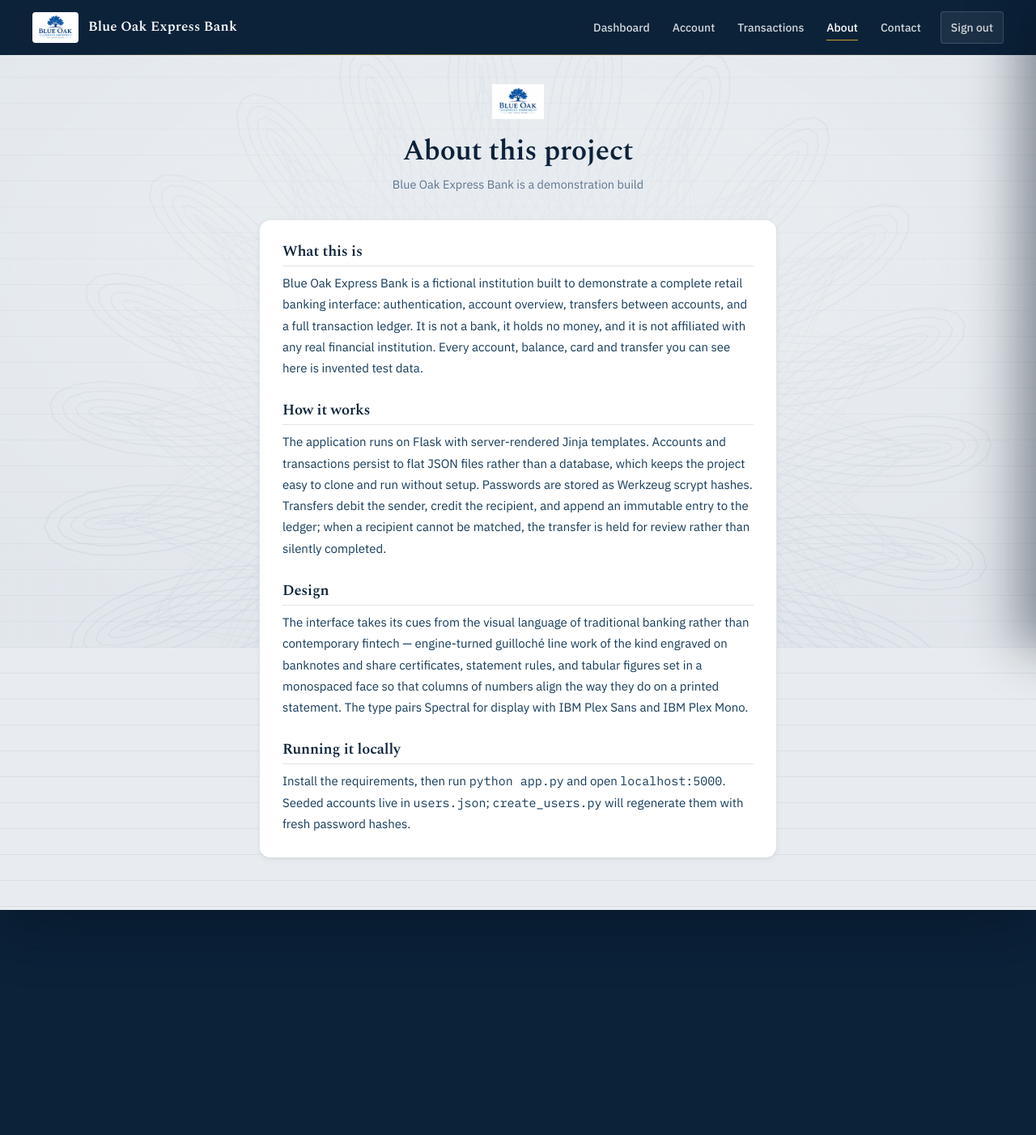
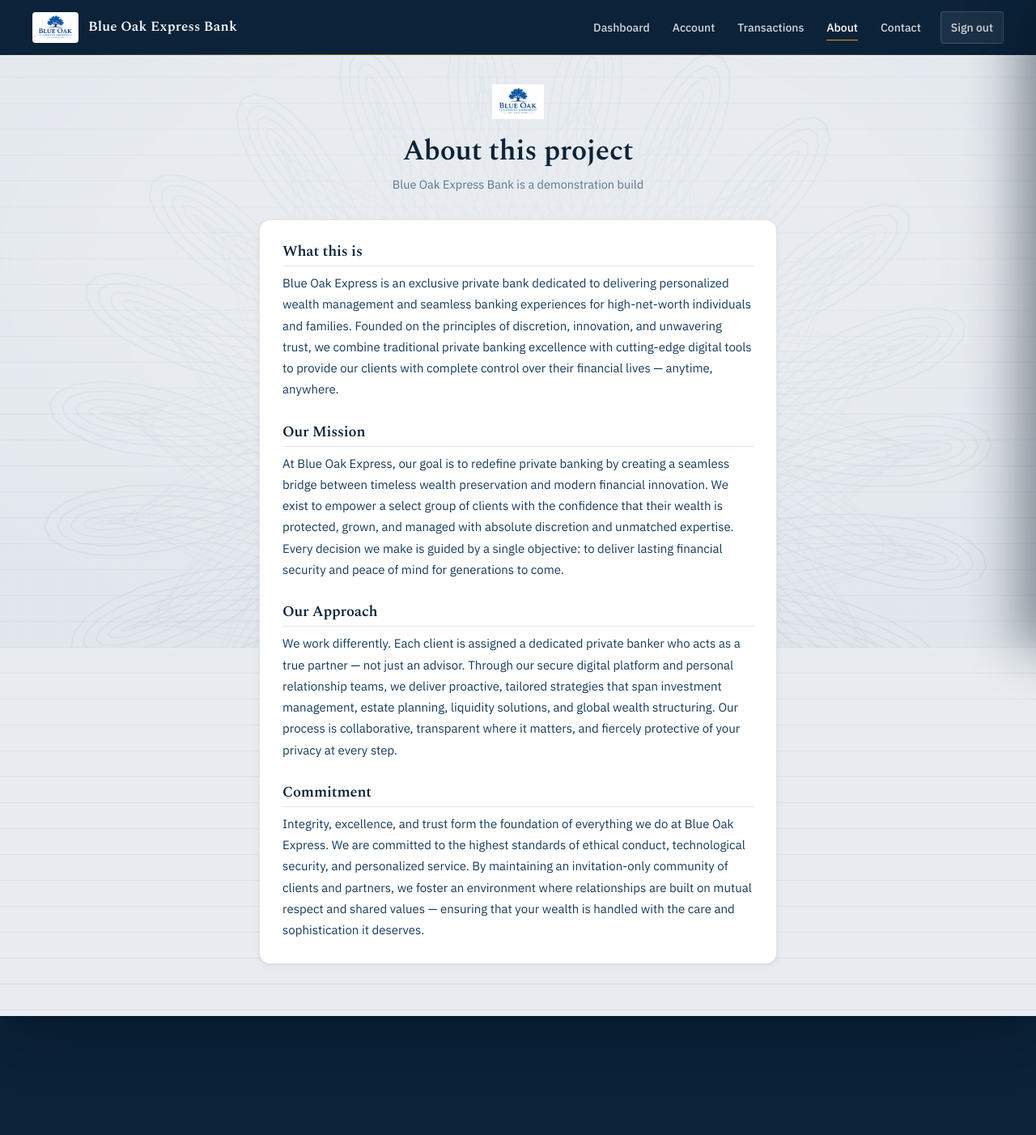
Before and after one commit to care3653-a11y/blueoakbankexpress, a Flask app: page /about in a window 1280 px wide. Shown: the top 1402 px of the page at 81% size. Run offline with Flask 3, Linux system fonts and the light colour scheme.

Commit message:
Update about.html

```diff
--- a/templates/about.html
+++ b/templates/about.html
@@ -13,38 +13,40 @@
   <section class="panel prose reveal" style="--d:80ms">
     <h3>What this is</h3>
     <p>
-      Blue Oak Express Bank is a fictional institution built to demonstrate a complete
-      retail banking interface: authentication, account overview, transfers between
-      accounts, and a full transaction ledger. It is not a bank, it holds no money, and
-      it is not affiliated with any real financial institution. Every account, balance,
-      card and transfer you can see here is invented test data.
+      Blue Oak Express is an exclusive private bank dedicated to delivering personalized wealth management
+      and seamless banking experiences for high-net-worth individuals and families.
+      Founded on the principles of discretion, innovation, and unwavering trust,
+      we combine traditional private banking excellence with cutting-edge digital tools
+      to provide our clients with complete control over their financial lives — anytime, anywhere.
+
+   </p>
+
+    <h3>Our Mission</h3>
+    <p>
+     At Blue Oak Express, our goal is to redefine private banking by creating a seamless bridge between
+      timeless wealth preservation and modern financial innovation. We exist to empower a select group of
+     clients with the confidence that their wealth is protected, grown, and managed with absolute discretion
+     and unmatched expertise. Every decision we make is guided by a single objective: to deliver lasting financial
+      security and peace of mind for generations to come.
+
     </p>
 
-    <h3>How it works</h3>
+    <h3>Our Approach</h3>
     <p>
-      The application runs on Flask with server-rendered Jinja templates. Accounts and
-      transactions persist to flat JSON files rather than a database, which keeps the
-      project easy to clone and run without setup. Passwords are stored as Werkzeug
-      scrypt hashes. Transfers debit the sender, credit the recipient, and append an
-      immutable entry to the ledger; when a recipient cannot be matched, the transfer is
-      held for review rather than silently completed.
+      We work differently. Each client is assigned a dedicated private banker who acts as a true partner — not just an advisor.
+      Through our secure digital platform and personal relationship teams, we deliver proactive, tailored strategies that span
+      investment management, estate planning, liquidity solutions, and global wealth structuring. Our process is collaborative,
+      transparent where it matters, and fiercely protective of your privacy at every step.
+
     </p>
 
-    <h3>Design</h3>
+    <h3>Commitment</h3>
     <p>
-      The interface takes its cues from the visual language of traditional banking rather
-      than contemporary fintech — engine-turned guilloché line work of the kind engraved on
-      banknotes and share certificates, statement rules, and tabular figures set in a
-      monospaced face so that columns of numbers align the way they do on a printed
-      statement. The type pairs Spectral for display with IBM Plex Sans and IBM Plex Mono.
-    </p>
+     Integrity, excellence, and trust form the foundation of everything we do at Blue Oak Express. We are committed to the highest
+     standards of ethical conduct, technological security, and personalized service. By maintaining an invitation-only community of
+     clients and partners, we foster an environment where relationships are built on mutual respect and shared values — ensuring that
+     your wealth is handled with the care and sophistication it deserves.
 
-    <h3>Running it locally</h3>
-    <p>
-      Install the requirements, then run <span class="mono">python app.py</span> and open
-      <span class="mono">localhost:5000</span>. Seeded accounts live in
-      <span class="mono">users.json</span>; <span class="mono">create_users.py</span> will
-      regenerate them with fresh password hashes.
     </p>
   </section>
 </div>
```
